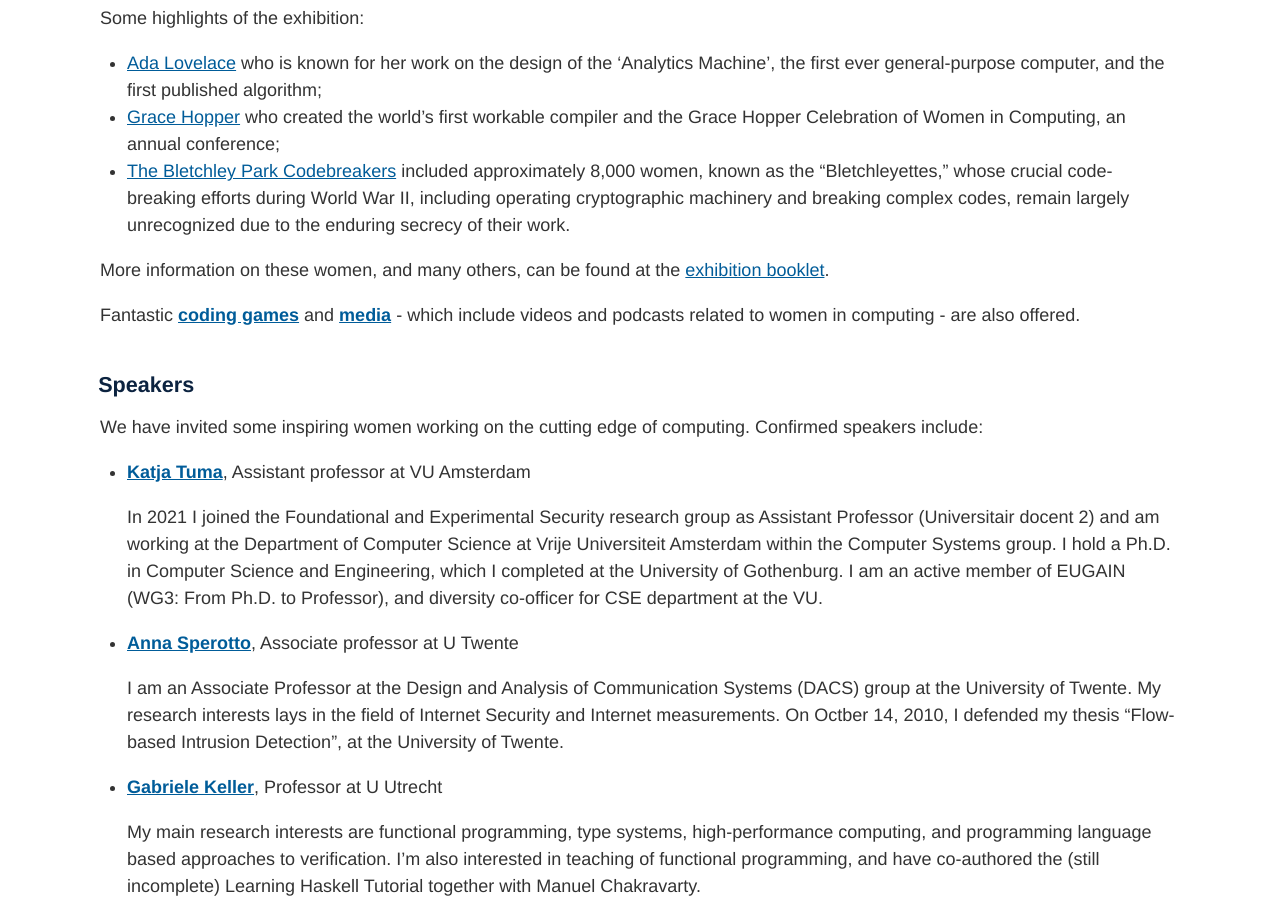
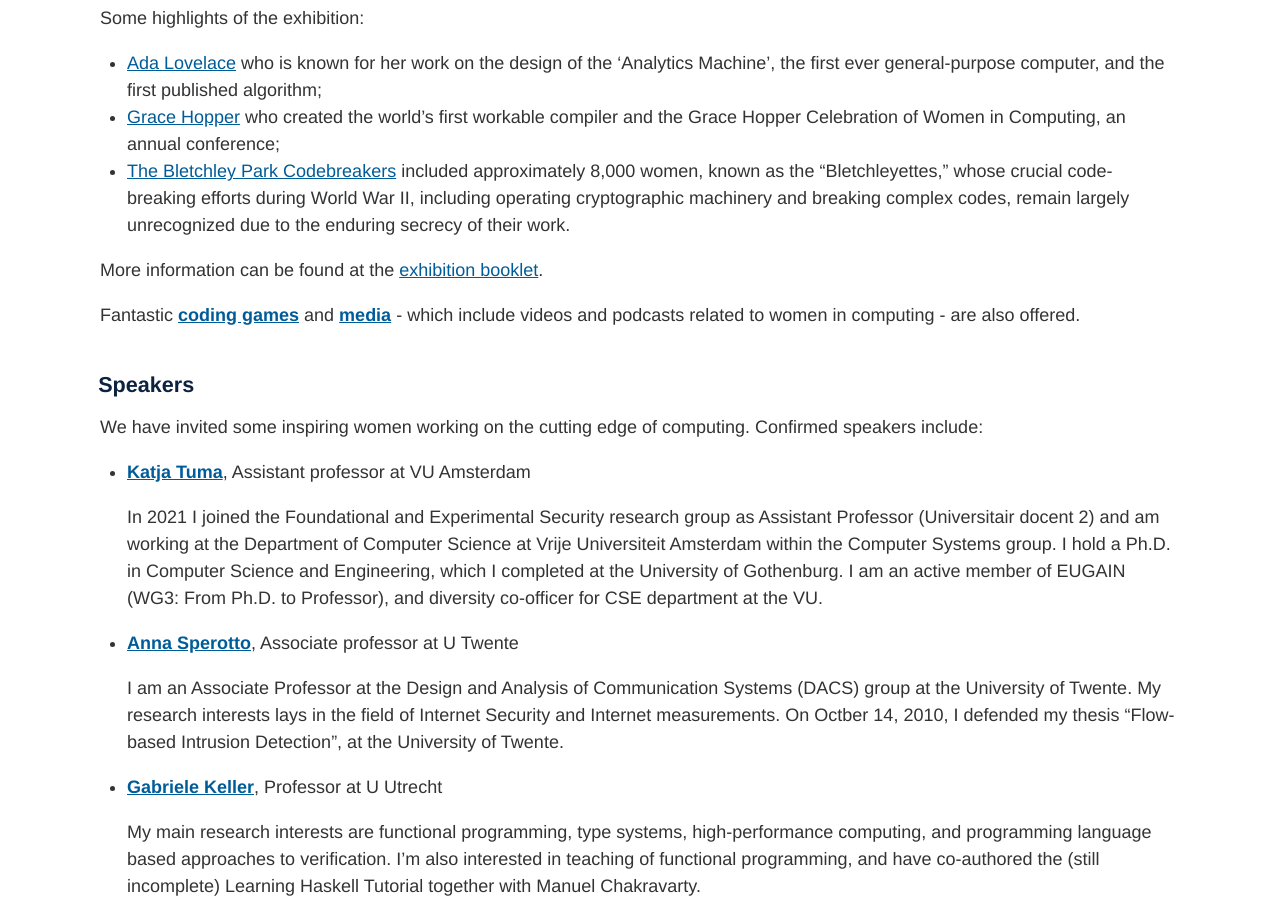
Before and after one commit to alice-and-eve/2024, a Jekyll site: the page built from index.md, in a window 1280 px wide and 900 px high, scrolled down 2777 px. Built offline with Jekyll 4.4.1, drawn with Linux system fonts in a browser that asks for light colours.

Commit message:
Update index.md

```diff
--- a/index.md
+++ b/index.md
@@ -78,7 +78,7 @@ Some highlights of the exhibition:
 - [Grace Hopper](https://www.aliceandeve.nl/exhibition/grace-hopper) who created the world’s first workable compiler and the Grace Hopper Celebration of Women in Computing, an annual conference;
 - [The Bletchley Park Codebreakers](https://www.aliceandeve.nl/exhibition/the-bletchley-park-codebreakers-) included approximately 8,000 women, known as the "Bletchleyettes," whose crucial code-breaking efforts during World War II, including operating cryptographic machinery and breaking complex codes, remain largely unrecognized due to the enduring secrecy of their work.
 
-More information on these women, and many others, can be found at the [exhibition booklet](https://fmt.ewi.utwente.nl/events/aliceandeve2020/booklet-13-01-2020.pdf).
+More information can be found at the [exhibition booklet](https://fmt.ewi.utwente.nl/events/aliceandeve2020/booklet-13-01-2020.pdf).
 
 Fantastic **[coding games](https://www.aliceandeve.nl/games)** and **[media](https://www.aliceandeve.nl/gallery)** - which include videos and podcasts related to women in computing - are also offered.
 
```
